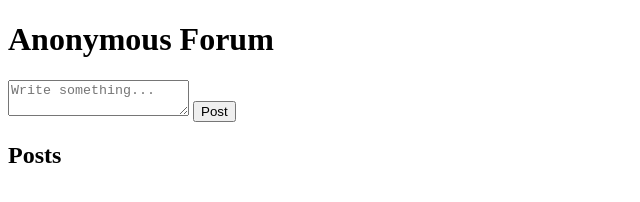
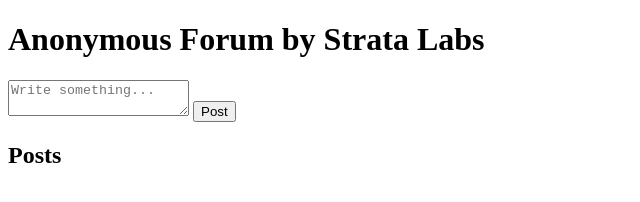
Before and after one commit to DemetriusSemanko/Strata-Labs, a plain HTML site: page frontend/index.html in a window 1280 px wide. Shown: the whole page, without its empty margins (0-640 px from the left). Drawn offline with Linux system fonts and the light colour scheme; no server answers.

Commit message:
Update index.html

```diff
--- a/frontend/index.html
+++ b/frontend/index.html
@@ -7,7 +7,7 @@
     <link rel="stylesheet" href="custom.css">
 </head>
 <body>
-    <h1>Anonymous Forum</h1>
+    <h1>Anonymous Forum by Strata Labs</h1>
     <textarea id="postContent" placeholder="Write something..."></textarea>
     <button onclick="submitPost()">Post</button>
     <h2>Posts</h2>
```
